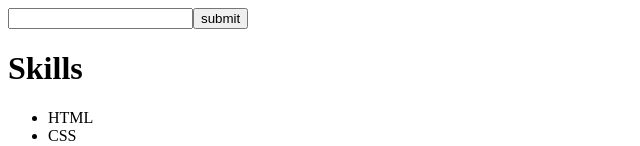
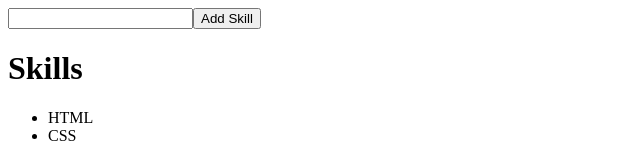
Before and after one commit to acciojob/React-useCallback-JHA123ABHIlash, a React app: page / in a window 1280 px wide. Shown: the top 146 px of the page, without its empty margins (0-640 px from the left). Built offline with nearby package versions, Linux system fonts and the light colour scheme.

Commit message:
Completed

```diff
--- a/src/components/App.js
+++ b/src/components/App.js
@@ -46,7 +46,7 @@ function handleSubmit(){
    return (
      <div>
         <input type='text' value={input} onChange={handleChange} id="skill-input"/>
-        <button onClick={handleSubmit} id="skill-add-btn">submit</button>
+        <button onClick={handleSubmit} id="skill-add-btn">Add Skill</button>
         <h1 id="heading">Skills</h1>
         <ReactMemo handleDelete={handleDelete} skill={skill} />
         <p>{error}</p>
```
